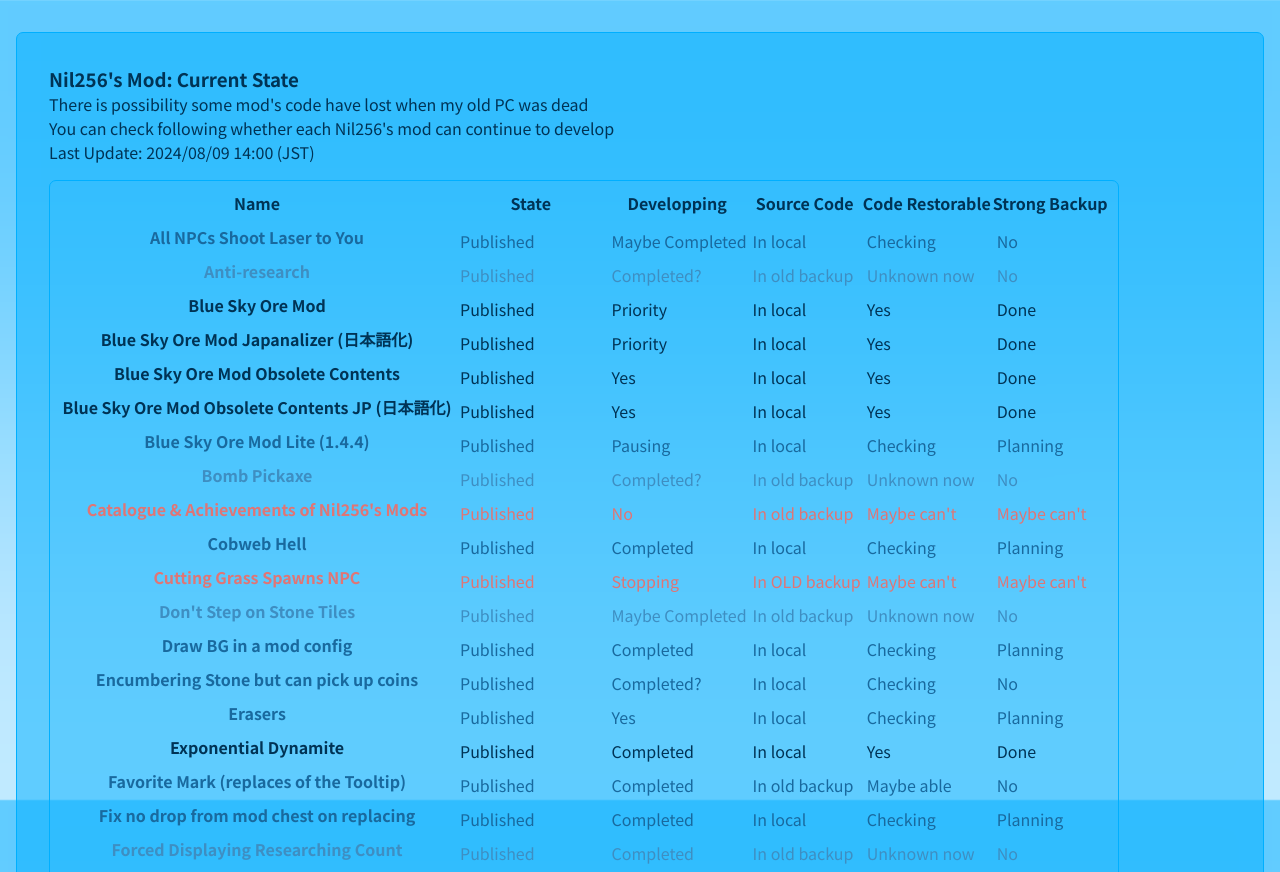
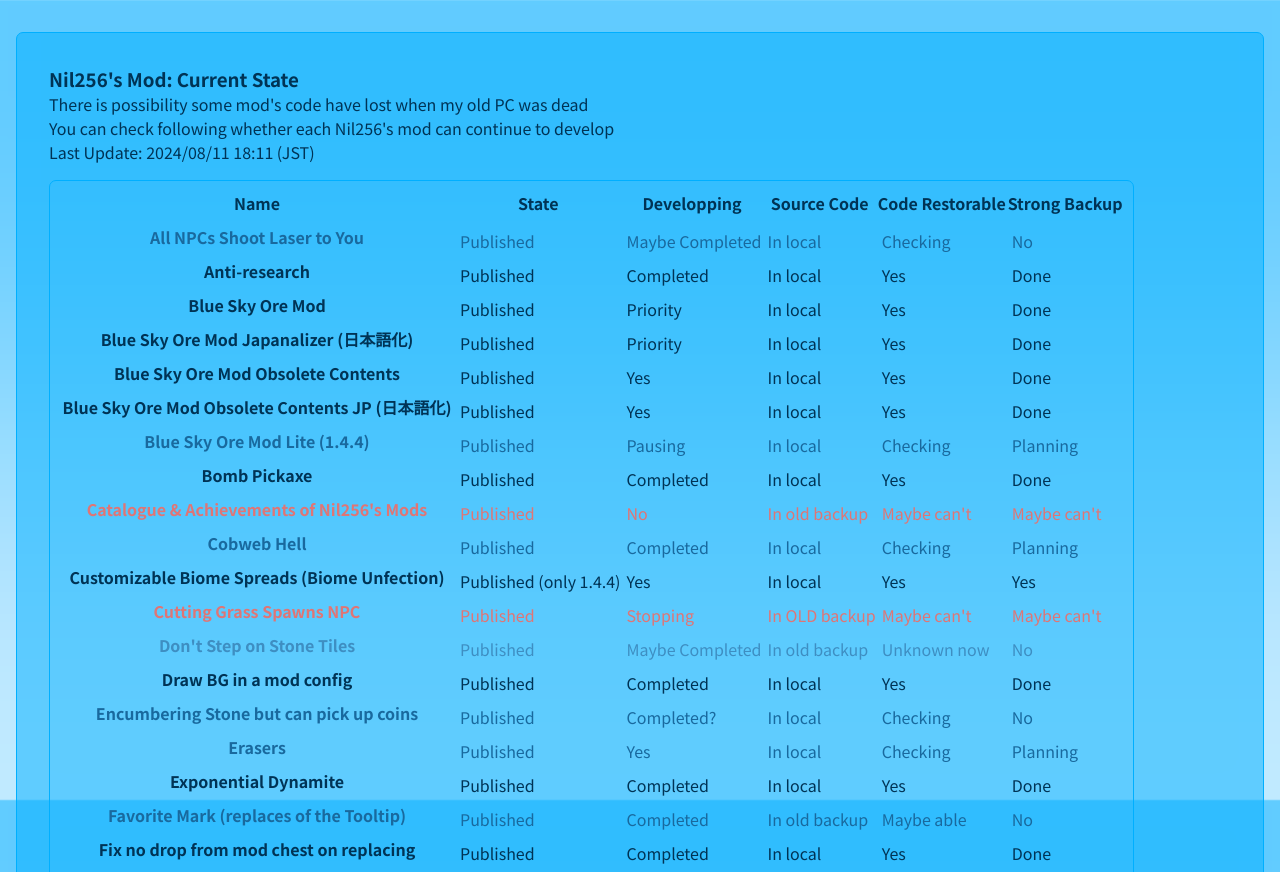
Before and after one commit to Nil256/BlueSkyOreMod-WikiLike, a plain HTML site: page html/nil256/nil256s_mod_current_state.html in a window 1280 px wide. Shown: the top 872 px of the page. Drawn offline with Linux system fonts and the light colour scheme.

Commit message:
Nil256's Mod: Current Stateの更新 (2024/08/11 18:11)

```diff
--- a/html/nil256/nil256s_mod_current_state.html
+++ b/html/nil256/nil256s_mod_current_state.html
@@ -28,7 +28,7 @@
 			<p style="margin-bottom: 1em;">
 				There is possibility some mod's code have lost when my old PC was dead<br>
 				You can check following whether each Nil256's mod can continue to develop<br>
-				Last Update: 2024/08/09 14:00 (JST)
+				Last Update: 2024/08/11 18:11 (JST)
 			</p>
 			<p>
 				<table>
@@ -51,13 +51,13 @@
 							<td>Checking</td>
 							<td>No</td>
 						</tr>
-						<tr class="unknown">
+						<tr>
 							<th>Anti-research</th>
 							<td>Published</td>
-							<td>Completed?</td>
-							<td>In old backup</td>
-							<td>Unknown now</td>
-							<td>No</td>
+							<td>Completed</td>
+							<td>In local</td>
+							<td>Yes</td>
+							<td>Done</td>
 						</tr>
 						<tr class="done">
 							<th>Blue Sky Ore Mod</th>
@@ -99,13 +99,13 @@
 							<td>Checking</td>
 							<td>Planning</td>
 						</tr>
-						<tr class="unknown">
+						<tr>
 							<th>Bomb Pickaxe</th>
 							<td>Published</td>
-							<td>Completed?</td>
-							<td>In old backup</td>
-							<td>Unknown now</td>
-							<td>No</td>
+							<td>Completed</td>
+							<td>In local</td>
+							<td>Yes</td>
+							<td>Done</td>
 						</tr>
 						<tr class="cannot">
 							<th>Catalogue & Achievements of Nil256's Mods</th>
@@ -123,6 +123,14 @@
 							<td>Checking</td>
 							<td>Planning</td>
 						</tr>
+						<tr>
+							<th>Customizable Biome Spreads (Biome Unfection)</th>
+							<td>Published (only 1.4.4)</td>
+							<td>Yes</td>
+							<td>In local</td>
+							<td>Yes</td>
+							<td>Yes</td>
+						</tr>
 						<tr class="cannot">
 							<th>Cutting Grass Spawns NPC</th>
 							<td>Published</td>
@@ -139,13 +147,13 @@
 							<td>Unknown now</td>
 							<td>No</td>
 						</tr>
-						<tr class="checking">
+						<tr>
 							<th>Draw BG in a mod config</th>
 							<td>Published</td>
 							<td>Completed</td>
 							<td>In local</td>
-							<td>Checking</td>
-							<td>Planning</td>
+							<td>Yes</td>
+							<td>Done</td>
 						</tr>
 						<tr class="checking">
 							<th>Encumbering Stone but can pick up coins</th>
@@ -179,13 +187,13 @@
 							<td>Maybe able</td>
 							<td>No</td>
 						</tr>
-						<tr class="checking">
+						<tr>
 							<th>Fix no drop from mod chest on replacing</th>
 							<td>Published</td>
 							<td>Completed</td>
 							<td>In local</td>
-							<td>Checking</td>
-							<td>Planning</td>
+							<td>Yes</td>
+							<td>Done</td>
 						</tr>
 						<tr class="unknown">
 							<th>Forced Displaying Researching Count</th>
@@ -435,6 +443,14 @@
 							<td>Checking</td>
 							<td>Planning</td>
 						</tr>
+						<tr>
+							<th>Smaller Displaying Unsupported Mods</th>
+							<td>Not yet</td>
+							<td>Completed?</td>
+							<td>In local</td>
+							<td>Yes</td>
+							<td>Done</td>
+						</tr>
 						<tr class="unknown">
 							<th>Starts Options</th>
 							<td>Published</td>
@@ -651,7 +667,7 @@
 				<b>Strong Backup:</b><br>
 				<ul style="margin-left: 2em;">
 					<li>Done: Literally, done</li>
-					<!--<li>Yes: There's dependable backup, but need stronger</li>-->
+					<li>Yes: There's dependable backup, but need stronger</li>
 					<li>Planning: Literally, planning</li>
 					<li>No: Not yet</li>
 					<li>Maybe can't: Maybe can't because there is possibility to have lost the source</li>
```
